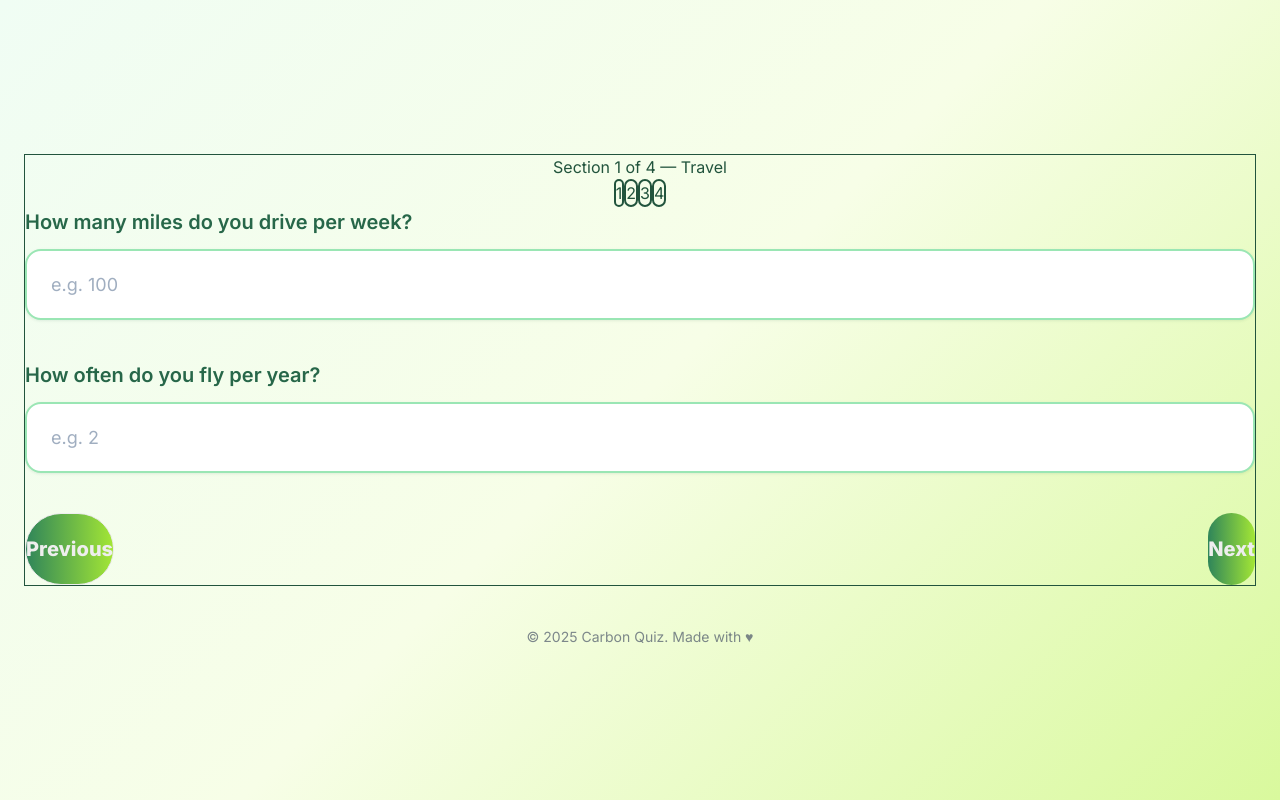
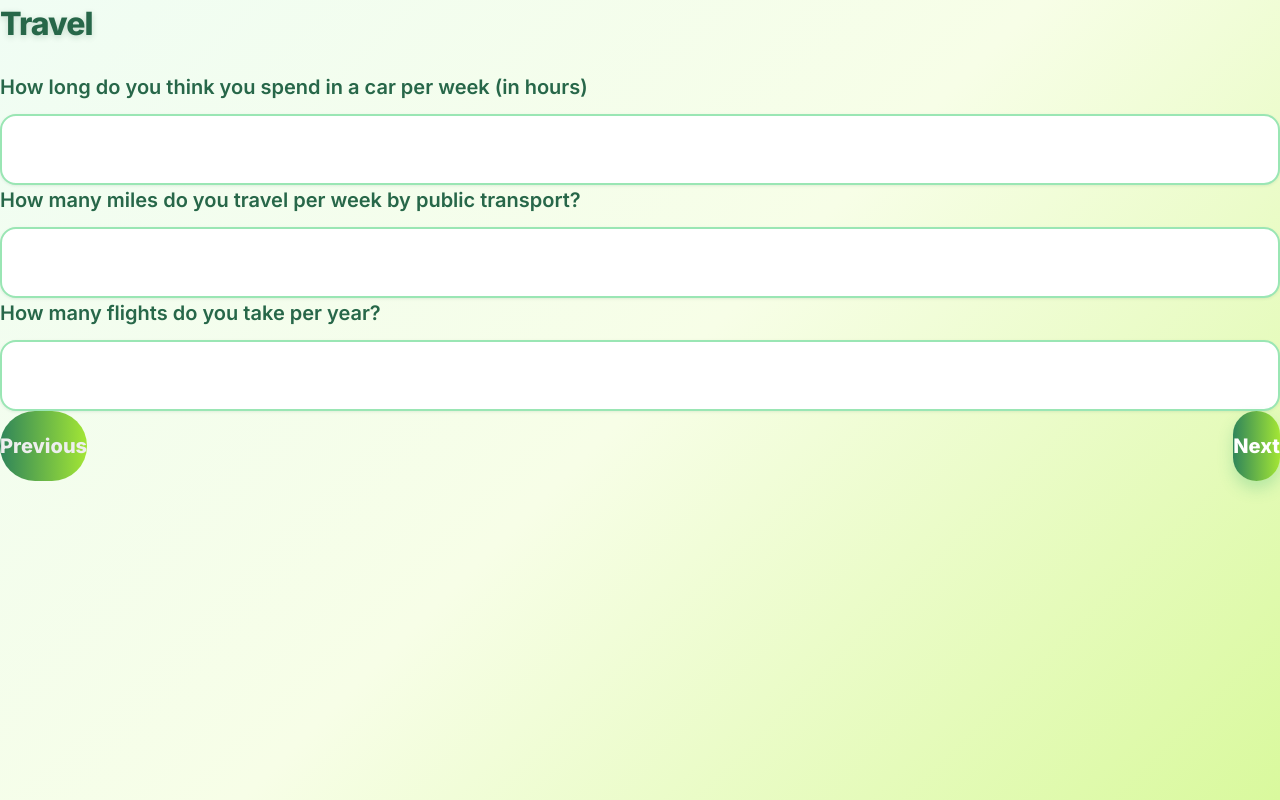
Before and after one commit to samuelforrest/verdapp, a Next.js app: page /carbon-quiz in a window 1280 px wide. Built offline with nearby package versions, Linux system fonts and the light colour scheme.

Commit message:
api keys UNSECURE

```diff
--- a/src/app/carbon-quiz/page.tsx
+++ b/src/app/carbon-quiz/page.tsx
@@ -1,295 +1,283 @@
 "use client";
 
-import { useState } from "react";
-import axios from "axios";
+import React, { useState } from "react";
 import "./carbon-quiz.css";
 
-export default function CarbonFootprintQuiz() {
-  // Define sections & their questions
-  const sections = [
+const questions = [
   {
-      label: "Travel",
-      questions: [
+    section: "Travel",
+    fields: [
       {
-          id: 1,
-          question: "How many miles do you drive per week?",
+        name: "car_miles",
+        label: "How long do you think you spend in a car per week (in hours)",
         type: "number",
-          placeholder: "e.g. 100",
+        required: true,
       },
       {
-          id: 2,
-          question: "How often do you fly per year?",
+        name: "public_transport",
+        label: "How many miles do you travel per week by public transport?",
         type: "number",
-          placeholder: "e.g. 2",
+        required: false,
+      },
+      {
+        name: "flights_year",
+        label: "How many flights do you take per year?",
+        type: "number",
+        required: true,
       },
     ],
   },
   {
-      label: "Food",
-      questions: [
+    section: "Home",
+    fields: [
       {
-          id: 3,
-          question: "Do you eat mostly plant-based or meat-based diet?",
-          type: "select",
-          options: ["Plant-based", "Mixed", "Meat-based"],
+        name: "home_size",
+        label: "What is the size of your home (in square meters)?",
+        type: "number",
+        required: true,
+      },
+      {
+        name: "energy_type",
+        label: "What is your main energy source at home?",
+        type: "text",
+        required: true,
+      },
+      {
+        name: "electricity_usage",
+        label: "How much electricity do you use per month (kWh)?",
+        type: "number",
+        required: false,
       },
     ],
   },
   {
-      label: "Home",
-      questions: [
+    section: "Purchases",
+    fields: [
       {
-          id: 4,
-          question: "How many energy-efficient appliances do you have?",
+        name: "clothes_per_month",
+        label: "How many new clothing items do you buy per month?",
         type: "number",
-          placeholder: "e.g. 5",
+        required: false,
+      },
+      {
+        name: "electronics_per_year",
+        label: "How many new electronic devices do you buy per year?",
+        type: "number",
+        required: false,
+      },
+      {
+        name: "recycle",
+        label: "Do you regularly recycle? (yes/no)",
+        type: "text",
+        required: true,
       },
     ],
   },
   {
-      label: "Purchases",
-      questions: [
+    section: "Food",
+    fields: [
       {
-          id: 5,
-          question: "How many items do you buy new per month?",
+        name: "diet_type",
+        label: "What best describes your diet? (vegan, vegetarian, mixed, meat-heavy)",
+        type: "text",
+        required: true,
+      },
+      {
+        name: "food_waste",
+        label: "How much food do you waste per week (in kg)?",
         type: "number",
-          placeholder: "e.g. 3",
+        required: false,
       },
     ],
   },
 ];
 
-  const [currentSectionIndex, setCurrentSectionIndex] = useState(0);
-  const [answers, setAnswers] = useState({});
-  const [loading, setLoading] = useState(false);
-  const [result, setResult] = useState(null);
-
-  const currentSection = sections[currentSectionIndex];
-
-  // Handle input change
-  const handleChange = (id, value) => {
-    setAnswers((prev) => ({ ...prev, [id]: value }));
+type FormState = {
+  [key: string]: string;
 };
 
-  // Check if current section's questions are all answered
-  const isCurrentSectionComplete = currentSection.questions.every(
-    (q) => answers[q.id] !== undefined && answers[q.id] !== ""
-  );
+export default function OnboardingForm() {
+  const [currentSectionIndex, setCurrentSectionIndex] = useState(0);
+  const [formData, setFormData] = useState<FormState>({});
+  const [submitted, setSubmitted] = useState(false);
+  const [errors, setErrors] = useState<string[]>([]);
+  const [analysisResult, setAnalysisResult] = useState<string | null>(null);
+  const [loading, setLoading] = useState(false);
 
-  // Move to next section
-  const goToNextSection = () => {
-    if (currentSectionIndex < sections.length - 1 && isCurrentSectionComplete) {
+  const section = questions[currentSectionIndex];
+
+  const handleChange = (e: React.ChangeEvent<HTMLInputElement>) => {
+    const { name, value } = e.target;
+    setFormData((prev) => ({ ...prev, [name]: value }));
+  };
+
+  const validateSection = () => {
+    const requiredFields = section.fields.filter((field) => field.required);
+    const missing = requiredFields
+      .filter((field) => !formData[field.name]?.trim())
+      .map((field) => field.label);
+
+    setErrors(missing);
+    return missing.length === 0;
+  };
+
+  const handleNext = () => {
+    if (validateSection()) {
       setCurrentSectionIndex((prev) => prev + 1);
+      setErrors([]);
     }
   };
 
-  // Move to previous section
-  const goToPreviousSection = () => {
-    if (currentSectionIndex > 0) {
-      setCurrentSectionIndex((prev) => prev - 1);
+  const handlePrevious = () => {
+    setCurrentSectionIndex((prev) => Math.max(prev - 1, 0));
+    setErrors([]);
+  };
+
+  // Call Gemini API to analyze carbon footprint
+  async function analyzeCarbonUsage(data: FormState) {
+    setLoading(true);
+    setAnalysisResult(null);
+
+    const apiKey = "AIzaSyBarEOGpAPLcm0o8lmRZMBKGzhHeVG6lmc";
+    const prompt = `
+Estimate the total lifetime carbon footprint (in tonnes CO2 equivalent) of a person given the following lifestyle data. Provide a clear, concise explanation of your reasoning.
+
+Data:
+${JSON.stringify(data, null, 2)}
+`;
+
+    try {
+      const response = await fetch(
+        `https://generativelanguage.googleapis.com/v1beta/models/flash-lite:generateText?key=AIzaSyBarEOGpAPLcm0o8lmRZMBKGzhHeVG6lmc`,
+        {
+          method: "POST",
+          headers: {
+            "Content-Type": "application/json",
+          },
+          body: JSON.stringify({
+            prompt: {
+              text: prompt,
+            },
+            temperature: 0.7,
+            maxOutputTokens: 512,
+          }),
+        }
+      );
+
+      const result = await response.json();
+
+      if (result.candidates && result.candidates.length > 0) {
+        setAnalysisResult(result.candidates[0].output);
+      } else {
+        setAnalysisResult("No response from Gemini API.");
+      }
+    } catch (error) {
+      setAnalysisResult("Error contacting Gemini API: " + error);
+    } finally {
+      setLoading(false);
+    }
+  }
+
+  const handleSubmit = async () => {
+    if (validateSection()) {
+      setSubmitted(true);
+      console.log("Submitted data:", formData);
+      await analyzeCarbonUsage(formData);
     }
   };
 
-  // Submit form data
-  const handleSubmit = async () => {
-    setLoading(true);
-    try {
-      const { data } = await axios.post("/api/carbon-footprint", { answers });
-      setResult(data);
-    } catch (error) {
-      setResult({ error: "Failed to fetch AI results. Try again later." });
-    } finally {
-      setLoading(false);
-    }
+  const handleReset = () => {
+    setFormData({});
+    setCurrentSectionIndex(0);
+    setErrors([]);
+    setSubmitted(false);
+    setAnalysisResult(null);
   };
 
-  if (result) {
+  if (submitted) {
     return (
-      <main className="min-h-screen flex flex-col items-center justify-center bg-gradient-to-br from-green-50 via-lime-50 to-green-100 px-6 py-12 font-inter">
-        <div className="max-w-lg w-full bg-white rounded-3xl shadow-xl p-12 text-center border border-green-200 animate-fadeIn">
-          <h1 className="text-4xl font-extrabold mb-8 text-green-800 drop-shadow-lg">
-            Your Carbon Footprint Insight
-          </h1>
-          {result.error ? (
-            <p className="text-red-600 text-lg mb-8">{result.error}</p>
-          ) : (
-            <p className="text-green-900 text-xl whitespace-pre-line mb-8">
-              {result.message}
-            </p>
+      <div className="p-6 max-w-xl mx-auto bg-white rounded shadow">
+        <h2 className="text-xl font-bold mb-4">✅ Submission Complete</h2>
+        <pre className="bg-gray-100 p-4 rounded mb-4">
+          {JSON.stringify(formData, null, 2)}
+        </pre>
+
+        {loading && <p className="text-blue-600 mb-4">Analyzing with Gemini...</p>}
+
+        {analysisResult && (
+          <div className="bg-green-100 p-4 rounded mb-4 whitespace-pre-wrap">
+            <h3 className="font-semibold mb-2">♻️ Gemini's Carbon Footprint Estimate:</h3>
+            <p>{analysisResult}</p>
+          </div>
         )}
+
         <button
-            onClick={() => {
-              setResult(null);
-              setAnswers({});
-              setCurrentSectionIndex(0);
-            }}
-            className="inline-block px-10 py-3 bg-gradient-to-r from-green-600 to-lime-500 text-white font-semibold rounded-full shadow-lg hover:from-green-700 hover:to-lime-600 transition transform hover:scale-105 active:scale-95"
+          className="mt-4 px-4 py-2 bg-blue-500 text-white rounded"
+          onClick={handleReset}
         >
           Restart
         </button>
       </div>
-      </main>
     );
   }
 
   return (
-    <main className="min-h-screen bg-gradient-to-br from-green-50 via-lime-50 to-green-100 px-6 py-12 flex flex-col items-center font-inter">
-      <div className="max-w-lg w-full bg-white rounded-3xl shadow-xl p-12 border border-green-200 animate-fadeIn">
-        {/* Section Indicator */}
-        <div className="mb-8 text-center">
-          <p className="text-green-700 font-semibold tracking-wide">
-            Section {currentSectionIndex + 1} of {sections.length} —{" "}
-            <span className="text-green-900 text-xl font-bold">
-              {currentSection.label}
-            </span>
-          </p>
-          <div className="flex justify-center mt-2 gap-3">
-            {sections.map((section, idx) => (
-              <div
-                key={section.label}
-                className={`w-8 h-8 rounded-full cursor-pointer border-2 ${
-                  idx === currentSectionIndex
-                    ? "bg-green-600 border-green-600"
-                    : "border-green-300"
-                } flex items-center justify-center text-white font-bold select-none transition`}
-                onClick={() => setCurrentSectionIndex(idx)}
-                title={section.label}
-              >
-                {idx + 1}
-              </div>
-            ))}
-          </div>
-        </div>
+    <div className="max-w-xl mx-auto p-6 bg-white rounded shadow">
+      <h2 className="text-2xl font-semibold mb-4">{section.section}</h2>
 
-        {/* Form */}
-        <form
-          onSubmit={(e) => {
-            e.preventDefault();
-            if (currentSectionIndex === sections.length - 1) {
-              handleSubmit();
-            } else {
-              goToNextSection();
-            }
-          }}
-          className="space-y-8"
-        >
-          {currentSection.questions.map((q) => (
-            <div key={q.id} className="flex flex-col">
-              <label
-                htmlFor={`q-${q.id}`}
-                className="mb-3 text-xl font-semibold text-green-800"
-              >
-                {q.question}
-              </label>
-              {q.type === "select" ? (
-                <select
-                  id={`q-${q.id}`}
-                  value={answers[q.id] || ""}
-                  onChange={(e) => handleChange(q.id, e.target.value)}
-                  className="p-4 rounded-xl border-2 border-green-300 bg-white text-green-900 text-lg shadow-sm focus:outline-none focus:ring-4 focus:ring-green-400 transition"
-                >
-                  <option value="" disabled>
-                    Select an option
-                  </option>
-                  {q.options.map((opt) => (
-                    <option key={opt} value={opt}>
-                      {opt}
-                    </option>
-                  ))}
-                </select>
-              ) : (
+      {section.fields.map((field) => (
+        <div key={field.name} className="mb-4">
+          <label className="block mb-1 font-medium">{field.label}</label>
           <input
-                  id={`q-${q.id}`}
-                  type={q.type}
-                  value={answers[q.id] || ""}
-                  onChange={(e) => handleChange(q.id, e.target.value)}
-                  placeholder={q.placeholder}
-                  min={0}
-                  className="p-4 rounded-xl border-2 border-green-300 bg-white text-green-900 text-lg shadow-sm focus:outline-none focus:ring-4 focus:ring-green-400 transition"
+            name={field.name}
+            type={field.type}
+            value={formData[field.name] || ""}
+            onChange={handleChange}
+            className="w-full px-3 py-2 border rounded"
+            required={field.required}
           />
-              )}
         </div>
       ))}
 
-          {/* Navigation Buttons */}
+      {errors.length > 0 && (
+        <div className="bg-red-100 text-red-700 p-3 rounded mb-4">
+          <strong>⚠ Please fill in the following:</strong>
+          <ul className="list-disc ml-5">
+            {errors.map((err) => (
+              <li key={err}>{err}</li>
+            ))}
+          </ul>
+        </div>
+      )}
+
       <div className="flex justify-between mt-6">
         <button
-              type="button"
-              onClick={goToPreviousSection}
+          onClick={handlePrevious}
           disabled={currentSectionIndex === 0}
-              className={`px-6 py-3 rounded-md font-semibold border ${
-                currentSectionIndex === 0
-                  ? "border-green-200 text-green-400 cursor-not-allowed"
-                  : "border-green-600 text-green-700 hover:bg-green-100"
-              } transition`}
+          className={`px-4 py-2 rounded ${
+            currentSectionIndex === 0 ? "bg-gray-300" : "bg-blue-500 text-white"
+          }`}
         >
           Previous
         </button>
 
+        {currentSectionIndex < questions.length - 1 ? (
           <button
-              type="submit"
-              disabled={!isCurrentSectionComplete || loading}
-              className={`px-6 py-3 rounded-md font-semibold text-white ${
-                isCurrentSectionComplete && !loading
-                  ? "bg-green-600 hover:bg-green-700"
-                  : "bg-green-300 cursor-not-allowed"
-              } transition flex items-center gap-2`}
+            onClick={handleNext}
+            className="px-4 py-2 bg-blue-500 text-white rounded"
           >
-              {loading && (
-                <svg
-                  className="animate-spin h-5 w-5 text-white"
-                  xmlns="http://www.w3.org/2000/svg"
-                  fill="none"
-                  viewBox="0 0 24 24"
+            Next
+          </button>
+        ) : (
+          <button
+            onClick={handleSubmit}
+            className="px-4 py-2 bg-green-500 text-white rounded"
+            disabled={loading}
           >
-                  <circle
-                    className="opacity-25"
-                    cx="12"
-                    cy="12"
-                    r="10"
-                    stroke="currentColor"
-                    strokeWidth="4"
-                  />
-                  <path
-                    className="opacity-75"
-                    fill="currentColor"
-                    d="M4 12a8 8 0 018-8v4a4 4 0 00-4 4H4z"
-                  />
-                </svg>
+            Submit
+          </button>
         )}
-              {currentSectionIndex === sections.length - 1 ? "Submit" : "Next"}
-            </button>
       </div>
-        </form>
     </div>
-
-      <footer className="mt-10 text-center text-green-700 opacity-70 text-sm select-none">
-        &copy; {new Date().getFullYear()} Carbon Quiz. Made with{" "}
-        <span className="text-green-500">♥</span>
-      </footer>
-
-      <style jsx global>{`
-        @import url("https://fonts.googleapis.com/css2?family=Inter:wght@400;600;800&display=swap");
-
-        body {
-          font-family: "Inter", sans-serif;
-        }
-
-        /* FadeIn animation */
-        @keyframes fadeIn {
-          0% {
-            opacity: 0;
-            transform: translateY(15px);
-          }
-          100% {
-            opacity: 1;
-            transform: translateY(0);
-          }
-        }
-        .animate-fadeIn {
-          animation: fadeIn 0.5s ease forwards;
-        }
-      `}</style>
-    </main>
   );
 }
```
Lines whose indentation alone changed are shown as unchanged.
